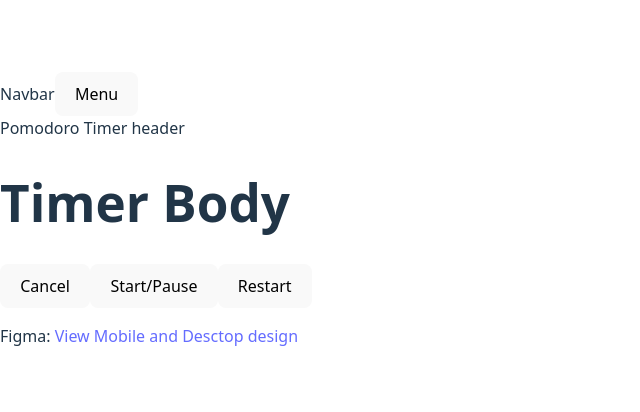
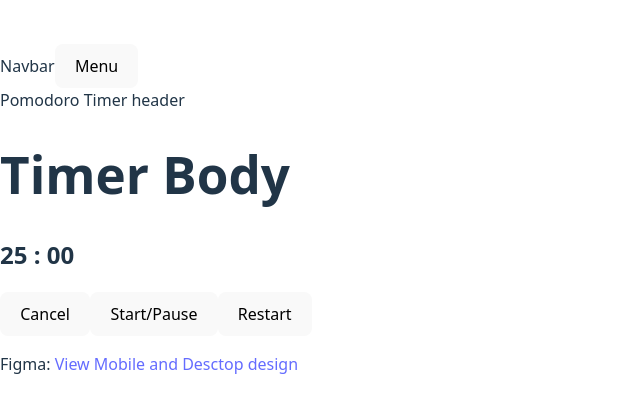
Before and after one commit to BasmalaMohamedd/my_pomodoro_timer, a React (Vite) app: page / in a window 1280 px wide. Shown: the part 182-594 px from the top of the page, without its empty margins (0-640 px from the left). Built offline with nearby package versions, Linux system fonts and the light colour scheme.

Commit message:
timer body init

```diff
--- a/src/components/Timer.jsx
+++ b/src/components/Timer.jsx
@@ -1,11 +1,47 @@
-import React from 'react'
+import React, { useState } from 'react'
 
 const Timer = () => {
+
+    const [mins, setMins] = useState(25);
+    const [seconds, setSeconds] = useState(0);
+
+    //method has a side effect
+    const startTimer = () =>{
+        console.log("Hello from start timer function");
+        setInterval(()=>{
+            //decrement timer with one second
+            console.log("Hello from start timer interval")
+
+            if(seconds > 0)
+                {
+                    //decrement seconds
+                }
+                else if(seconds == 0 && mins > 0)
+                {
+                    //decrement minutes and set seconds to 59
+
+                }
+                else
+                {
+                    //terminate function
+                    return;
+                }
+        }, 1000);
+
+    }
   return (
     <div>
-      <h1>Timer Body</h1>
+        <div>
+            <h1>Timer Body</h1>
+            <div className='timerBody'>
+                <h2>
+                    {mins} : {seconds < 10? '0' + seconds: seconds}
+                </h2>
+            </div>
+        </div>
+
       <button>Cancel</button>
-      <button>Start/Pause</button>
+      <button onClick={()=>{console.log("start/pause btn"); startTimer();}}>Start/Pause</button>
       <button>Restart</button>
     </div>
   )
```
